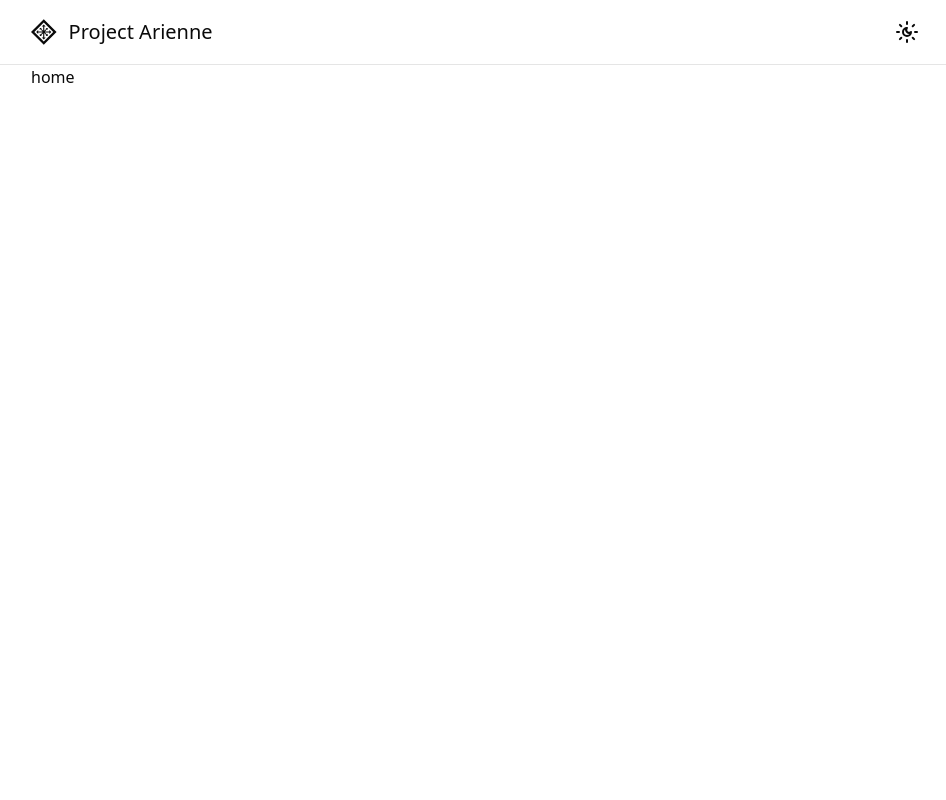
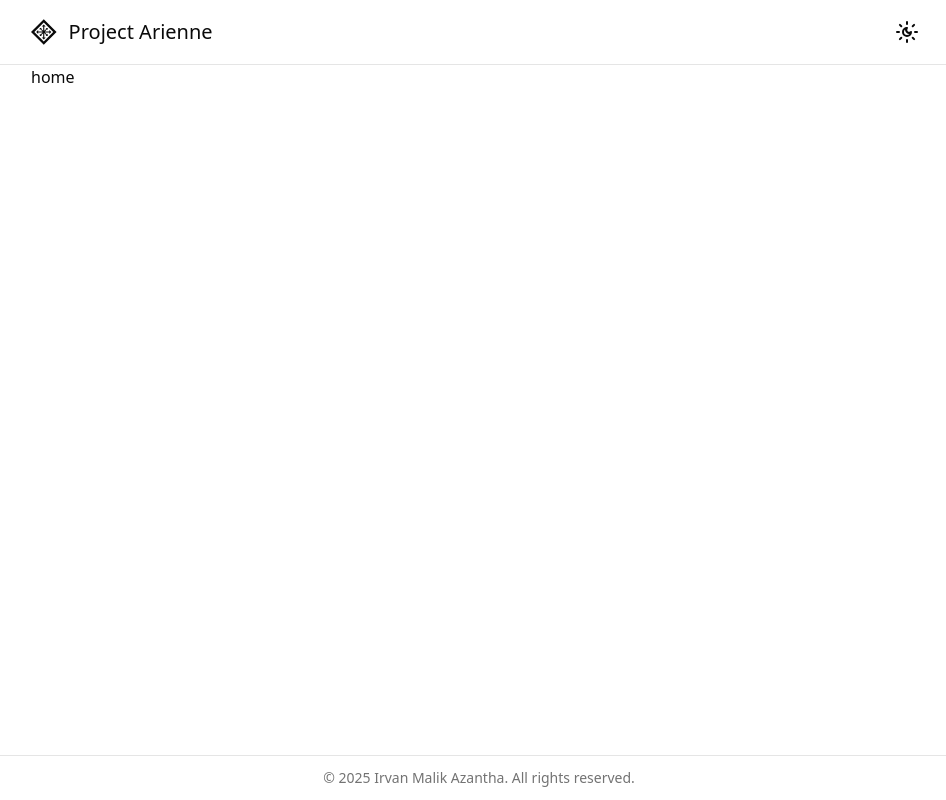
Before and after one commit to irvanmalik48/yolov11-fruits-and-vegetables-front, a Next.js app: page / in a window 1280 px wide. Shown: the whole page, without its empty margins (161-1107 px from the left). Built offline with nearby package versions, Linux system fonts and the light colour scheme.

Commit message:
feat(comp/layouts): add footer
Signed-off-by: Irvan Malik <irvanma@gnuweeb.org>

```diff
--- a/src/components/layouts/default.tsx
+++ b/src/components/layouts/default.tsx
@@ -2,6 +2,7 @@ import Head from "next/head";
 import { Geist, Geist_Mono } from "next/font/google";
 import { cn } from "@/lib/utils";
 import Header from "../custom/header";
+import Footer from "../custom/footer";
 
 type HeadProps = {
   title: string;
@@ -45,9 +46,10 @@ export default function DefaultLayout({ children, head }: DefaultLayoutProps) {
         <meta name="twitter:description" content={head.description} />
         <meta name="twitter:image" content={head.ogImage} />
       </Head>
-      <main className="w-full min-h-screen" id="ROOT_NODE">
+      <main className="w-full min-h-screen flex flex-col" id="ROOT_NODE">
         <Header />
         {children}
+        <Footer />
       </main>
     </div>
   );
```
